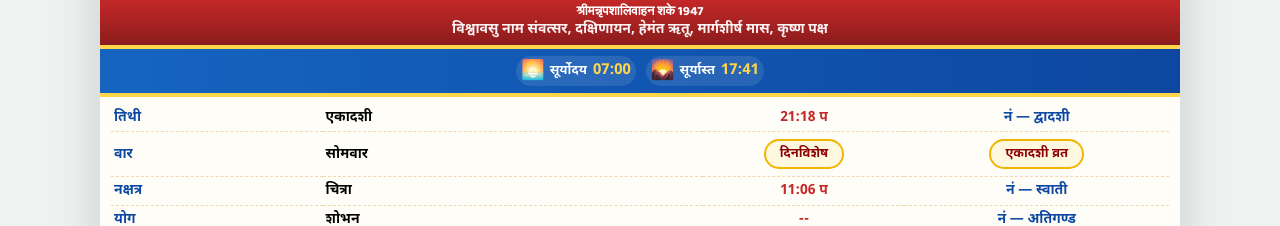
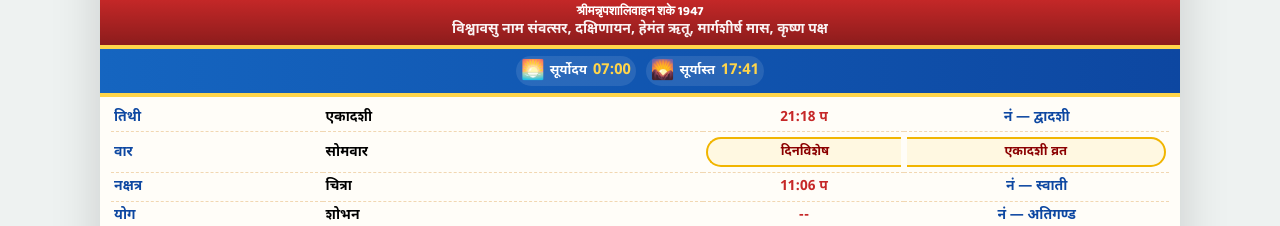
Before and after one commit to sanketramdasi264-prog/panchang, a plain HTML site: page index.html in a window 1280 px wide. Shown: the part 577-803 px from the top of the page. Drawn offline with nearby package versions, Linux system fonts and the light colour scheme; a web font is replaced by a local one.

Commit message:
Update index.html

```diff
--- a/index.html
+++ b/index.html
@@ -341,28 +341,35 @@
 }
 
   /* DIN VISHESH */
+/* base capsule */
 .din-pill{
-  display:inline-flex;
+  display:flex;
   align-items:center;
   justify-content:center;
 
   padding:5px 14px;
-  margin:2px 0;
-
-  /* 👇 light cream background */
   background:#fff8e1;
-
-  /* 👇 golden line */
   border:2px solid #f1b500;
 
-  border-radius:999px;   /* full rounded */
-
-  color:#8b0000;         /* dark red text */
+  color:#8b0000;
   font-size:13px;
   font-weight:700;
 
   white-space:nowrap;
 }
+
+/* left part (time column) */
+.din-left{
+  border-right:none;
+  border-radius:999px 0 0 999px;
+}
+
+/* right part (next column) */
+.din-right{
+  border-left:none;
+  border-radius:0 999px 999px 0;
+}
+
   /* FOOTER INSIDE IMAGE - REDUCED SIZE */
 .footer{
     display:flex;
@@ -721,20 +728,23 @@ const dvDataCell  = document.getElementById("vaar_sanskrit");
 
 if (p.din_vishesh && p.din_vishesh.trim() !== "") {
 
-  if (dvLabelCell) {
-    dvLabelCell.innerHTML = `<div class="din-pill">दिनविशेष</div>`;
-  }
+  dvLabelCell.innerHTML = `
+    <div class="din-pill din-left">
+      दिनविशेष
+    </div>
+  `;
 
-  if (dvDataCell) {
-    dvDataCell.innerHTML  = `<div class="din-pill">${p.din_vishesh}</div>`;
-  }
+  dvDataCell.innerHTML = `
+    <div class="din-pill din-right">
+      ${p.din_vishesh}
+    </div>
+  `;
 
 } else {
+  dvLabelCell.textContent = "--";
+  dvDataCell.textContent = "--";
+}
 
-  if (dvLabelCell) dvLabelCell.textContent = "--";
-  if (dvDataCell)  dvDataCell.textContent  = "--";
-
-}
 
   document.getElementById("nak").textContent=p.nakshatra || "--";
   document.getElementById("nak_end").textContent=endP(p.nakshatra_end);
```
